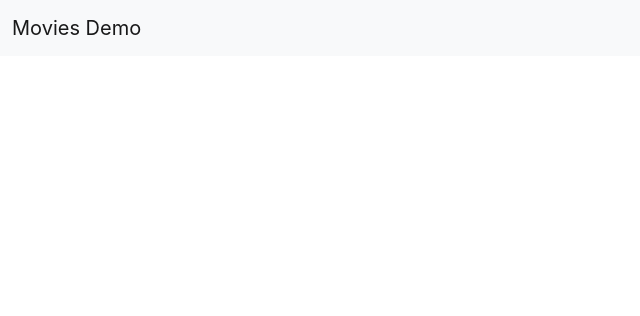
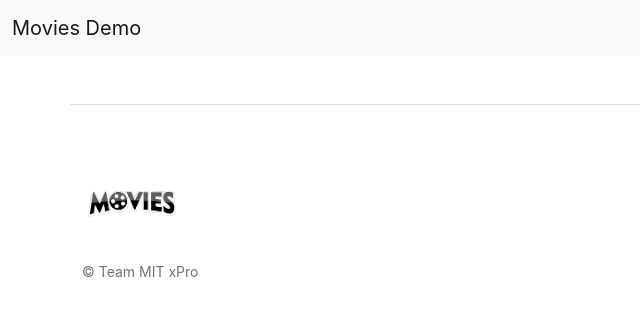
Before and after one commit to leonsuaren/moviesRepo, a React (Create React App) app in the folder movies/: page / in a window 1280 px wide. Shown: the top 316 px of the page, without its empty margins (0-640 px from the left). Built offline with nearby package versions, Linux system fonts and the light colour scheme.

Commit message:
Test completed

```diff
--- a/movies/src/App.js
+++ b/movies/src/App.js
@@ -1,5 +1,6 @@
 import './App.css';
 import { Navbar } from './components/navbar/Navbar';
+import { Footer } from './components/footer/Footer';
 import { BrowserRouter as Router,Routes , Route } from 'react-router-dom';
 
 import { TemporaryHome } from './views/TemporaryHome';
@@ -9,6 +10,7 @@ function App() {
     <div>
     <Router>
      <Navbar />
+     <Footer />
      </Router>
     </div>
   );
--- /dev/null
+++ b/movies/src/components/footer/Footer.js
@@ -0,0 +1,23 @@
+
+import React from 'react';
+export const Footer = () => {
+    return (
+        <footer className="pt-4 my-md-5 pt-md-5 border-top container" data-test='footer-component'>
+        <div className="row">
+          <div className="col-12 col-md">
+          <img className="mb-2" src="movies-logo.png" alt="" width="100" height="100"/>
+        <small className="d-block mb-3 text-muted">&copy; Team MIT xPro</small>
+          </div>
+          <div className="col-6 col-md">
+
+          </div>
+          <div className="col-6 col-md">
+
+          </div>
+          <div className="col-6 col-md">
+
+          </div>
+        </div>
+      </footer>
+    )
+}
```
Also changed, not shown: movies/public/movies-logo.png (added), 1 other file (tests, documents, lock files or other folders).
